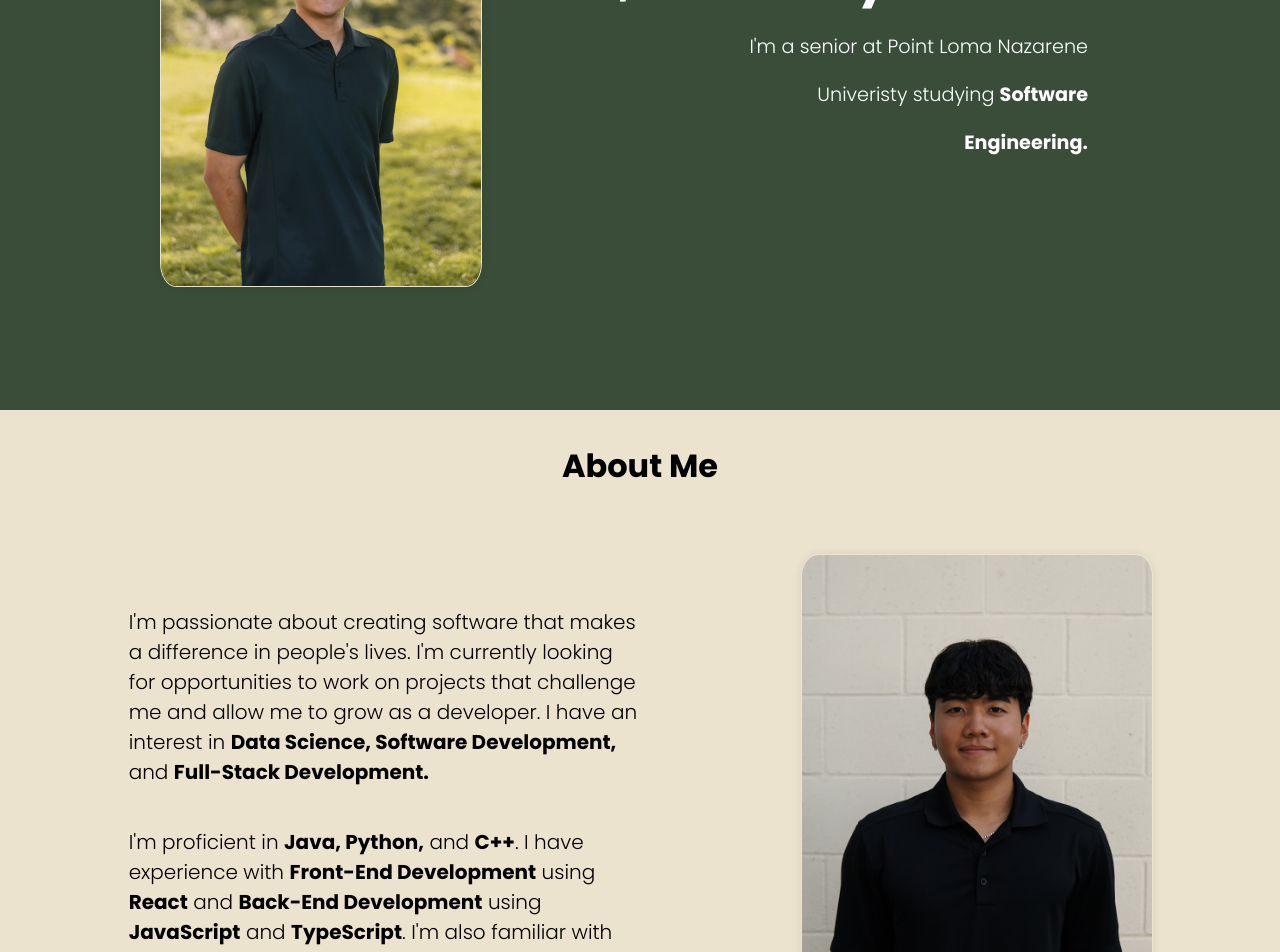
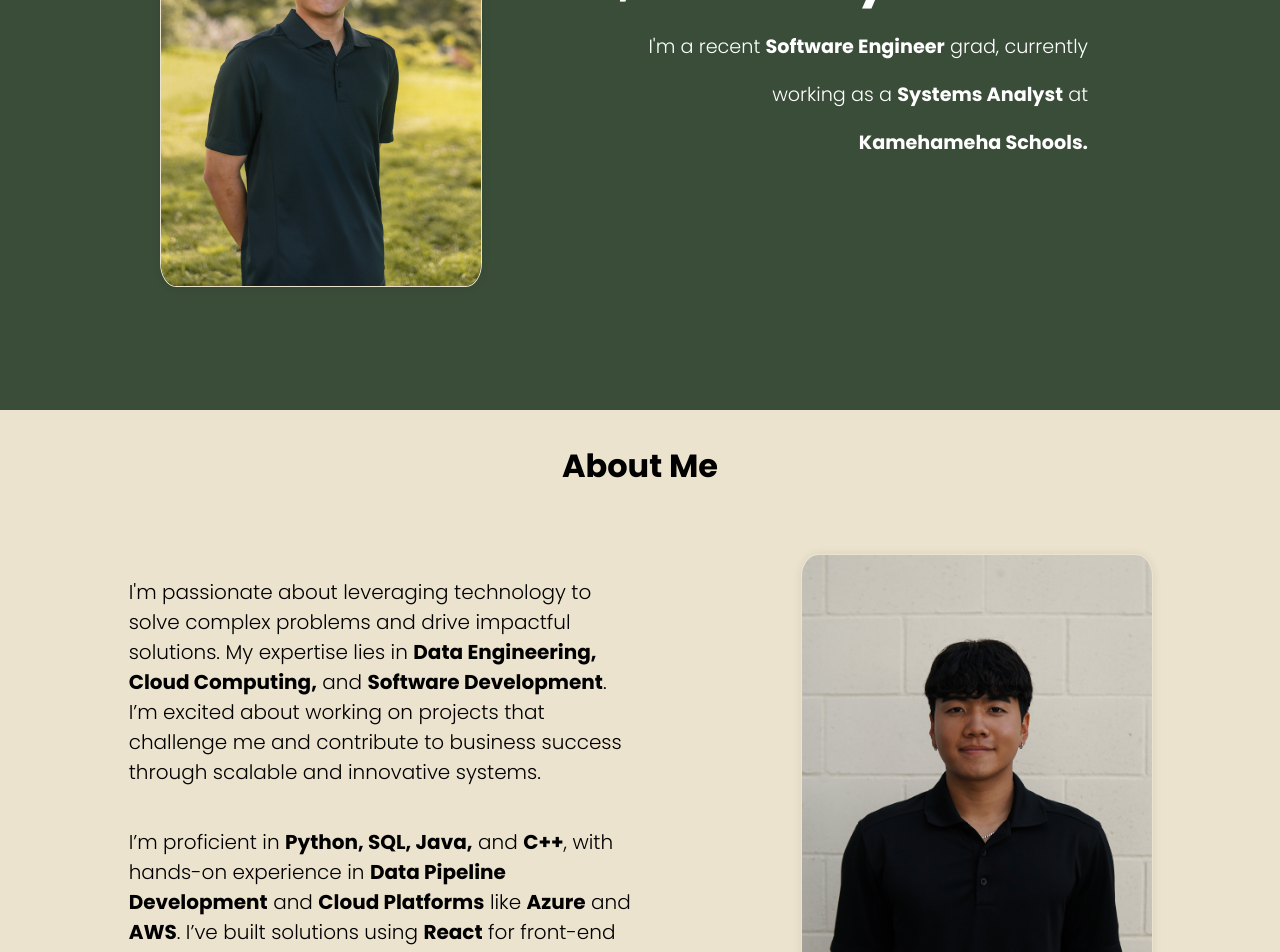
Before and after one commit to colbytomita/portfolio-react, a React (Create React App) app: page / in a window 1280 px wide. Shown: the part 380-1332 px from the top of the page. Built offline with nearby package versions, Linux system fonts and the light colour scheme.

Commit message:
updated resume and information

```diff
--- a/src/components/About.jsx
+++ b/src/components/About.jsx
@@ -11,20 +11,21 @@ const About = () => {
         <div className="about-container">
           <div className="about-text">
             <p>
-              I'm passionate about creating software that makes a difference in
-              people's lives. I'm currently looking for opportunities to work on
-              projects that challenge me and allow me to grow as a developer. I
-              have an interest in <b>Data Science, Software Development,</b> and{" "}
-              <b>Full-Stack Development.</b>
+              I'm passionate about leveraging technology to solve complex
+              problems and drive impactful solutions. My expertise lies in{" "}
+              <b>Data Engineering, Cloud Computing,</b> and{" "}
+              <b>Software Development</b>. I’m excited about working on projects
+              that challenge me and contribute to business success through
+              scalable and innovative systems.
             </p>
             <p>
-              I'm proficient in <b>Java, Python,</b> and <b>C++</b>. I have
-              experience with <b>Front-End Development</b> using <b>React</b>{" "}
-              and <b>Back-End Development</b> using
-              <b> JavaScript</b> and <b>TypeScript</b>. I'm also familiar with{" "}
-              <b>SQL and NoSQL</b> databases. I'm currently learning how to
-              utilize <b>Machine learning</b> and <b>AI</b> to create
-              intelligent applications.
+              I’m proficient in <b>Python, SQL, Java,</b> and <b>C++</b>, with
+              hands-on experience in <b>Data Pipeline Development</b> and{" "}
+              <b>Cloud Platforms</b> like <b>Azure</b> and <b>AWS</b>. I’ve
+              built solutions using <b>React</b> for front-end development and{" "}
+              <b>Django</b> for back-end frameworks. Additionally, I’ve worked
+              extensively with <b>PostgreSQL</b> and implemented machine
+              learning models with high accuracy.
             </p>
           </div>
           <div className="about-right">
--- a/src/components/Contact.jsx
+++ b/src/components/Contact.jsx
@@ -19,23 +19,37 @@ const Contact = () => {
     }));
   };
 
+  const [isSending, setIsSending] = useState(false);
+
   const handleSubmit = (e) => {
     e.preventDefault();
+    setIsSending(true);
+
+    const templateParams = {
+      from_name: formData.name,
+      from_email: formData.email,
+      message: formData.message,
+    };
 
     emailjs
       .send(
         "service_b3epu4m",
         "template_qathqoi",
-        formData,
+        templateParams,
         "h1SwloCC0NpYWs-uV"
       )
       .then((response) => {
         console.log("SUCCESS!", response.status, response.text);
+        alert("Message sent successfully!");
+        setFormData({ name: "", email: "", message: "" });
       })
       .catch((err) => {
         console.error("FAILED...", err);
-      });
+        alert("Failed to send message. Please try again later.");
+      })
+      .finally(() => setIsSending(false));
   };
+  // };
 
   return (
     <>
@@ -47,7 +61,7 @@ const Contact = () => {
               <h2>Contact Info</h2>
               <div className="social-media">
                 <p>
-                  <strong>Email: </strong>tomitacolby@gmail.com
+                  <strong>Email: </strong>tomitacolby@proton.me
                 </p>
                 <p>
                   <strong>Phone: </strong>(808)497-7786
@@ -97,7 +111,9 @@ const Contact = () => {
                     value={formData.message}
                     onChange={handleChange}></textarea>
                 </div>
-                <button type="submit">Submit</button>
+                <button type="submit" disabled={isSending}>
+                  {isSending ? "Sending..." : "Submit"}
+                </button>
               </form>
             </span>
           </div>
--- a/src/components/HeroSection.jsx
+++ b/src/components/HeroSection.jsx
@@ -14,12 +14,14 @@ const HeroSection = () => {
 
           <div className="hero-text">
             <h1>Hi, I'm Colby Tomita</h1>
-            <p>I'm a senior at Point Loma Nazarene </p>
             <p>
-              Univeristy studying <b>Software</b>
+              I'm a recent <b>Software Engineer</b> grad, currently
             </p>
             <p>
-              <b>Engineering.</b>
+              working as a <b>Systems Analyst</b> at
+            </p>
+            <p>
+              <b>Kamehameha Schools.</b>
             </p>
             {/* <a href="#about-me" className="btn">
               About Me
```
Also changed, not shown: 1 other file (tests, documents, lock files or other folders).
